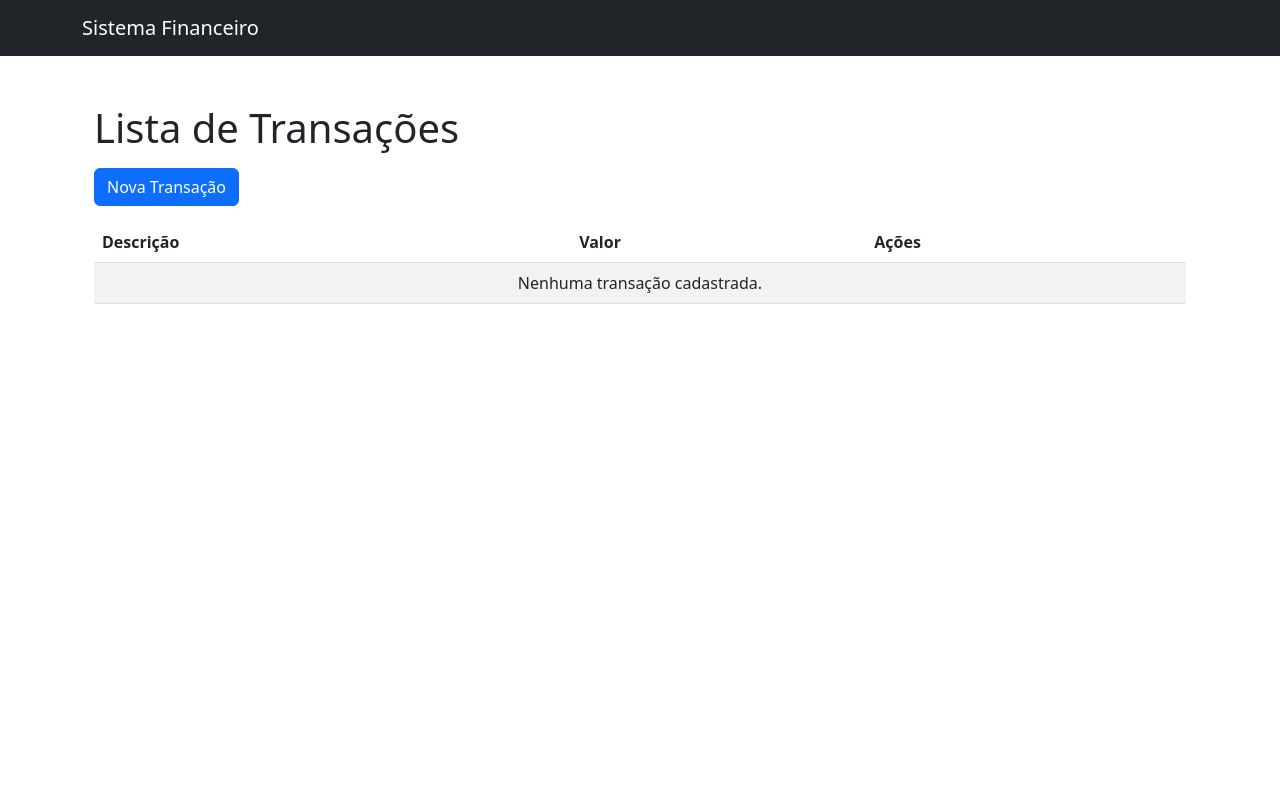
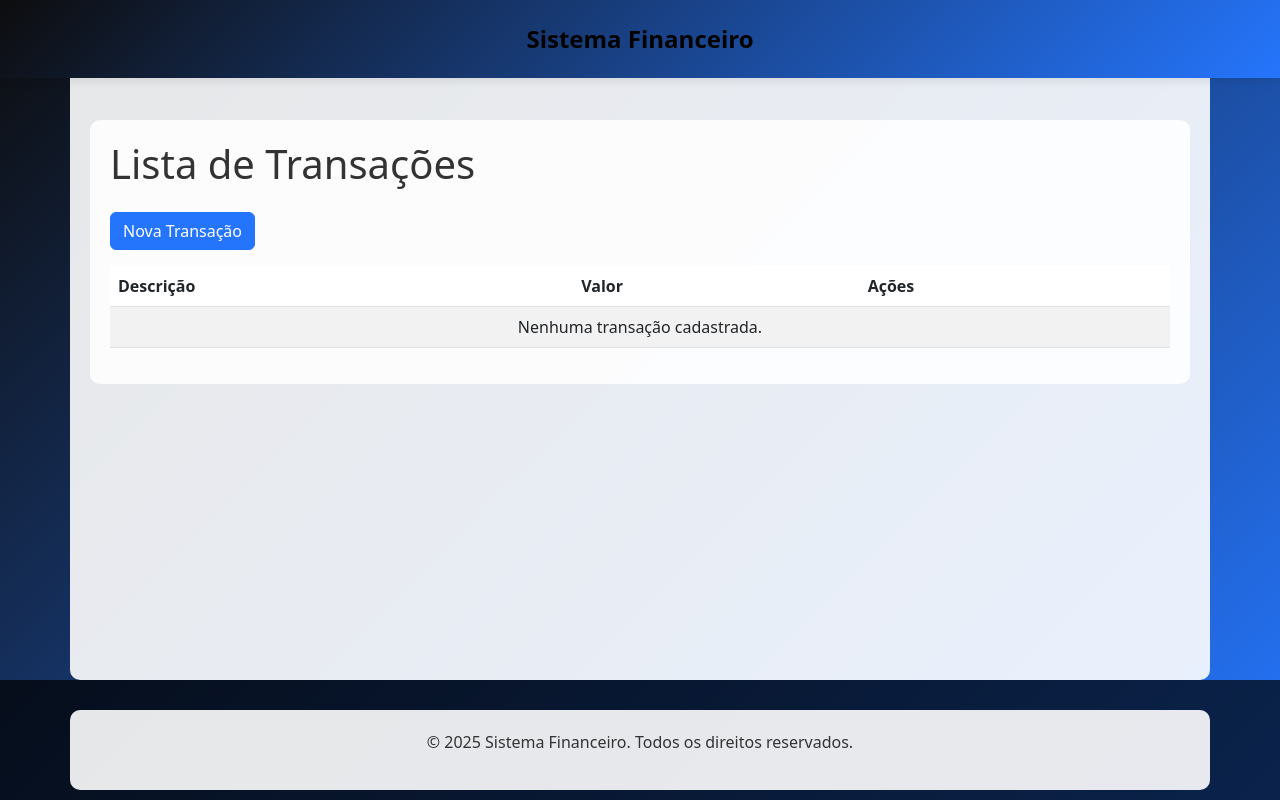
Before and after one commit to jtthiago/sistema-financeiro, a Django app: page /finance/ in a window 1280 px wide. Run offline with Django 5.2, Linux system fonts and the light colour scheme; data that the repository does not hold is empty.

Commit message:
altrando o visual da pagina usando o bootscratp

```diff
--- a/finance/templates/base.html
+++ b/finance/templates/base.html
@@ -5,18 +5,89 @@
     <meta name="viewport" content="width=device-width, initial-scale=1.0">
     <title>{% block title %}Sistema Financeiro{% endblock %}</title>
     <link rel="stylesheet" href="https://cdn.jsdelivr.net/npm/bootstrap@5.3.0/dist/css/bootstrap.min.css">
+    <style>
+        /* Estilos personalizados */
+        body {
+            background: linear-gradient(135deg,rgb(13, 13, 14), #2575fc); /* Gradiente moderno */
+            background-attachment: fixed; /* Fixa o gradiente ao rolar a página */
+            color: #fff; /* Texto branco para contraste */
+            min-height: 100vh; /* Garante que o body ocupe toda a altura da tela */
+            display: flex;
+            flex-direction: column;
+        }
+
+        .navbar {
+            background: linear-gradient(135deg,rgb(13, 13, 14), #2575fc); !important; /* Navbar branco semi-transparente */
+            backdrop-filter: blur(10px); /* Efeito de desfoque */
+            padding: 1rem 0; /* Espaçamento interno */
+            box-shadow: 0 2px 10px rgba(0, 0, 0, 0.1); /* Sombra sutil */
+        }
+
+        .navbar-brand {
+            font-size: 1.5rem; /* Tamanho maior para o título */
+            font-weight: bold; /* Texto em negrito */
+            color: #000 !important; /* Texto preto */
+        }
+
+        .container {
+            background: rgba(255, 255, 255, 0.9); /* Fundo branco semi-transparente */
+            padding: 20px;
+            border-radius: 10px;
+            color: #333; /* Texto escuro para contraste */
+            margin-top: 20px;
+            flex: 1; /* Faz o conteúdo ocupar o espaço restante */
+        }
+
+        .btn-primary {
+            background-color: #2575fc;
+            border-color: #2575fc;
+        }
+
+        .btn-primary:hover {
+            background-color: #1a5bbf;
+            border-color: #1a5bbf;
+        }
+
+        .btn-secondary {
+            background-color:rgb(9, 5, 14);
+            border-color:rgb(6, 3, 8);
+        }
+
+        .btn-secondary:hover {
+            background-color:rgb(7, 4, 10);
+            border-color:rgb(6, 2, 10);
+        }
+
+        footer {
+            background: rgba(0, 0, 0, 0.7); /* Footer semi-transparente */
+            color: #fff;
+            text-align: center;
+            padding: 10px 0;
+            margin-top: auto; /* Fixa o footer no final da página */
+        }
+    </style>
 </head>
 <body>
-    <nav class="navbar navbar-dark bg-dark">
-        <div class="container">
-            <a class="navbar-brand" href="/">Sistema Financeiro</a>
+    <!-- Navbar no Topo -->
+    <nav class="navbar navbar-light bg-light fixed-top">
+        <div class="container-fluid">
+            <a class="navbar-brand mx-auto" href="/">Sistema Financeiro</a>
         </div>
     </nav>
 
-    <div class="container mt-4">
+    <!-- Conteúdo Principal -->
+    <div class="container mt-5 pt-4"> <!-- Ajuste de margem para acomodar o navbar fixo -->
         {% block content %}{% endblock %}
     </div>
 
+    <!-- Footer -->
+    <footer>
+        <div class="container">
+            <p>&copy; {% now "Y" %} Sistema Financeiro. Todos os direitos reservados.</p>
+        </div>
+    </footer>
 
+    <!-- Scripts do Bootstrap -->
+    <script src="https://cdn.jsdelivr.net/npm/bootstrap@5.3.0/dist/js/bootstrap.bundle.min.js"></script>
 </body>
 </html>
--- a/finance/templates/finance/transaction_list.html
+++ b/finance/templates/finance/transaction_list.html
@@ -2,14 +2,16 @@
 
 {% block content %}
 <div class="container mt-5">
-    <h1 class="mb-3">Lista de Transações</h1>
+    <h1 class="mb-4">Lista de Transações</h1>
     <a href="{% url 'finance:transaction_create' %}" class="btn btn-primary mb-3">Nova Transação</a>
-    <table class="table table-striped">
-        <thead>
+
+    <div class="table-responsive">
+        <table class="table table-striped table-hover">
+            <thead class="thead-dark">
                 <tr>
-                <th>Descrição</th>
-                <th>Valor</th>
-                <th>Ações</th>
+                    <th scope="col">Descrição</th>
+                    <th scope="col">Valor</th>
+                    <th scope="col">Ações</th>
                 </tr>
             </thead>
             <tbody>
@@ -30,4 +32,5 @@
             </tbody>
         </table>
     </div>
+</div>
 {% endblock %}
```
Also changed, not shown: finance/templates/finance/transaction_form.html (+11 -8 lines). Lines whose indentation alone changed are shown as unchanged.
